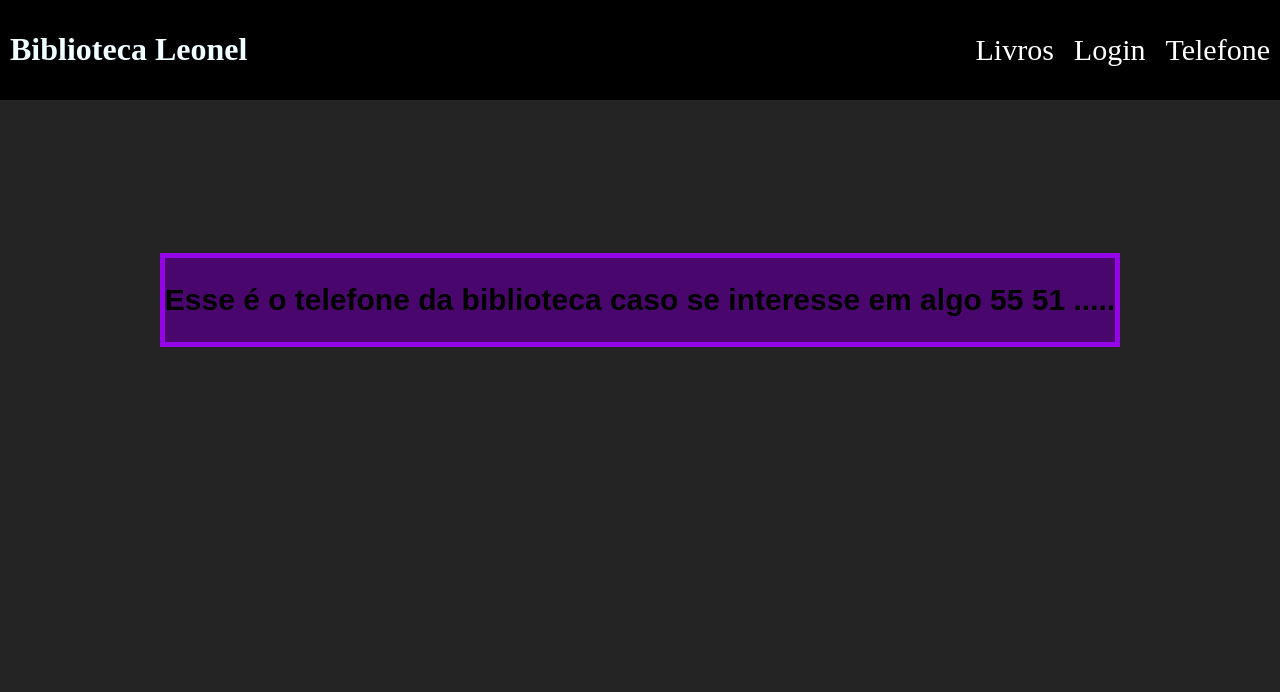
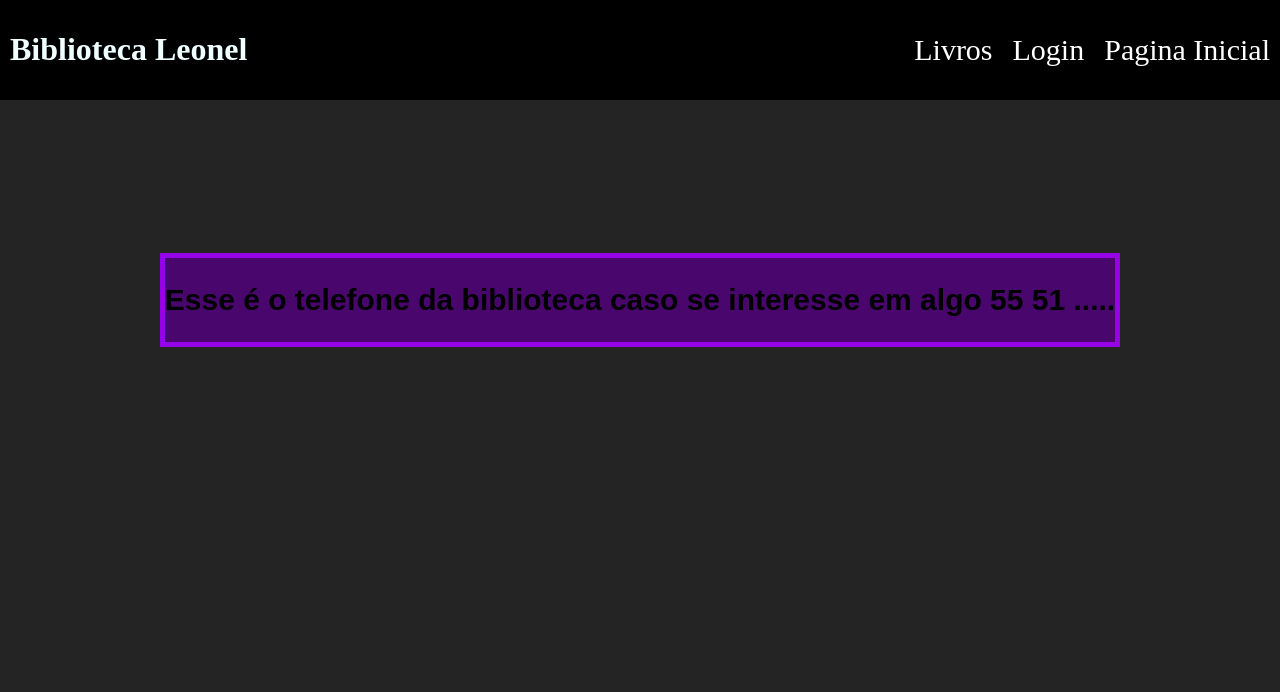
Before and after one commit to gabrielvsh/gabrielvsh.github.io, a plain HTML site: page telefone/telefone.html in a window 1280 px wide. Shown: the top 692 px of the page. Drawn offline with Linux system fonts and the light colour scheme.

Commit message:
Add files via upload

```diff
--- a/telefone/telefone.html
+++ b/telefone/telefone.html
@@ -15,7 +15,7 @@
         <div class="paginas">
             <a href="../livros/livros.html">Livros</a>
             <a href="../login/login.html">Login</a>
-            <a href="../in/index.html">Telefone</a>
+            <a href="../in/index.html">Pagina Inicial</a>
             <div class="dropdown">
                 <i class="fa fa-bars"></i>
                 <div>
```
